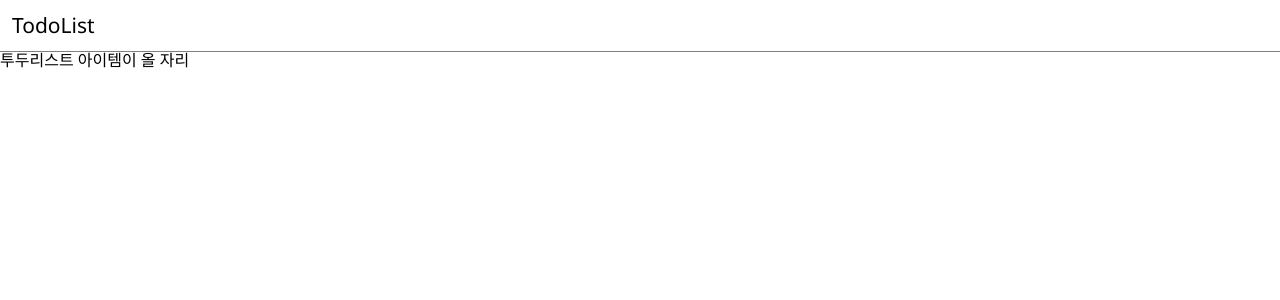
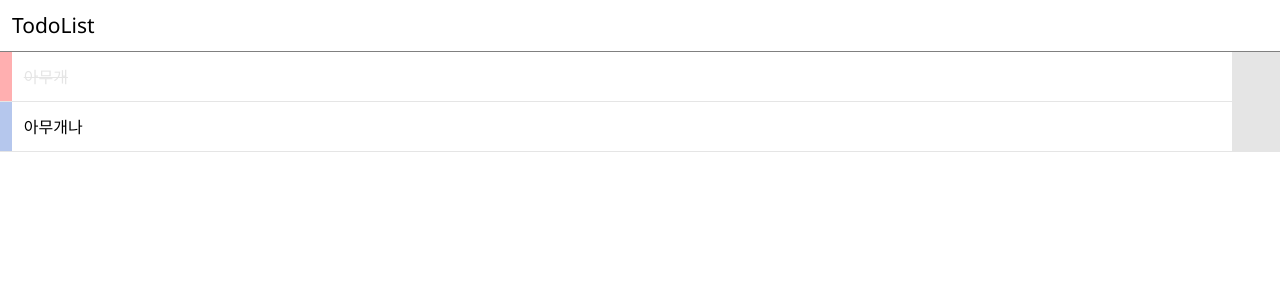
Before and after one commit to idbdyoung/next-todo-app, a Next.js app: page / in a window 1280 px wide. Shown: the top 300 px of the page. Built offline with nearby package versions, Linux system fonts and the light colour scheme.

Commit message:
feat: Show todo-item on the list with mock data

```diff
--- a/components/TodoList.tsx
+++ b/components/TodoList.tsx
@@ -1,13 +1,92 @@
 import styled from 'styled-components';
+import { TodoType } from '../types/todo';
+import palette from '../styles/palette';
 
 const Container = styled.div`
   width: 100%;
+  height: 100px;
+  .todo-list {
+    width: 100%;
+    height: 100%;
+    .todo-item {
+      display: flex;
+      flex-direction: row;
+      width: 100%;
+      height: 50px;
+      border-bottom: 1px solid ${palette.gray};
+      .todo-left-side {
+        display: flex;
+        flex-direction: row;
+        width: 100%;
+        height: 100%;
+        .todo-color-block {
+          width: 12px;
+          height: 100%;
+        }
+        .todo-text {
+          display: flex;
+          align-items: center;
+          width: 100%;
+          height: 100%;
+          margin-left: 12px;
+          font-size: 16px;
+        }
+        .checked-todo-text {
+          color: ${palette.gray};
+          text-decoration: line-through;
+        }
+      }
+      .todo-right-side {
+        width: 50px;
+        height: 100%;
+        background: ${palette.gray}
+      }
+    }
+  }
+  .bg-blue {
+    background-color: ${palette.blue};
+  }
+  .bg-green {
+    background-color: ${palette.green};
+  }
+  .bg-navy {
+    background-color: ${palette.navy};
+  }
+  .bg-orange {
+    background-color: ${palette.orange};
+  }
+  .bg-red {
+    background-color: ${palette.red};
+  }
+  .bg-yellow {
+    background-color: ${palette.yellow};
+  }
 `;
 
-const TodoList: React.FC = () => {
+interface IProps {
+  todos: TodoType[];
+}
+
+const TodoList: React.FC<IProps> = ({ todos }) => {
   return (
     <Container>
-      <h1>투두리스트 아이템이 올 자리</h1>
+      <ul className='todo-list'>
+        {
+          todos.map(todo => (
+            <li className='todo-item'>
+              <div className='todo-left-side'>
+                <div className={`todo-color-block bg-${todo.color}`}/>
+                <p className={`todo-text ${todo.checked? 'checked-todo-text' : ''}`}>
+                  {todo.text}
+                </p>
+              </div>
+              <div className='todo-right-side'>
+
+              </div>
+            </li>
+          ))
+        }
+      </ul>
     </Container>
   );
 };
--- a/pages/index.tsx
+++ b/pages/index.tsx
@@ -1,8 +1,15 @@
 import { NextPage } from 'next';
 import TodoList from '../components/TodoList';
+import { TodoType } from '../types/todo';
 
-const index: NextPage = () => {
-  return <TodoList />;
+interface IProps {
+  todos: TodoType;
+}
+
+const mockData: TodoType[] = [{'id':1,'text':'아무개','color':'red','checked':true},{'id':2,'text':'아무개나','color':'navy','checked':false}];
+
+const index: NextPage<IProps> = () => {
+  return <TodoList todos={mockData}/>;
 };
 
 export default index;
```
